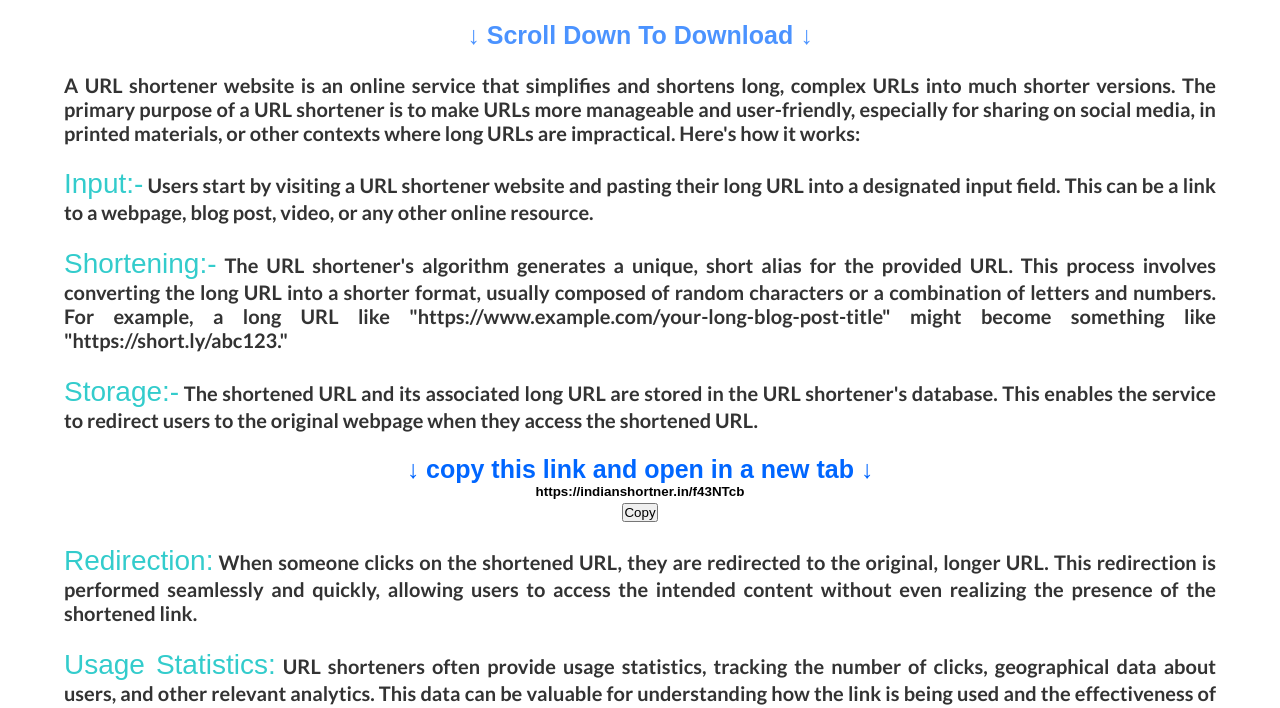
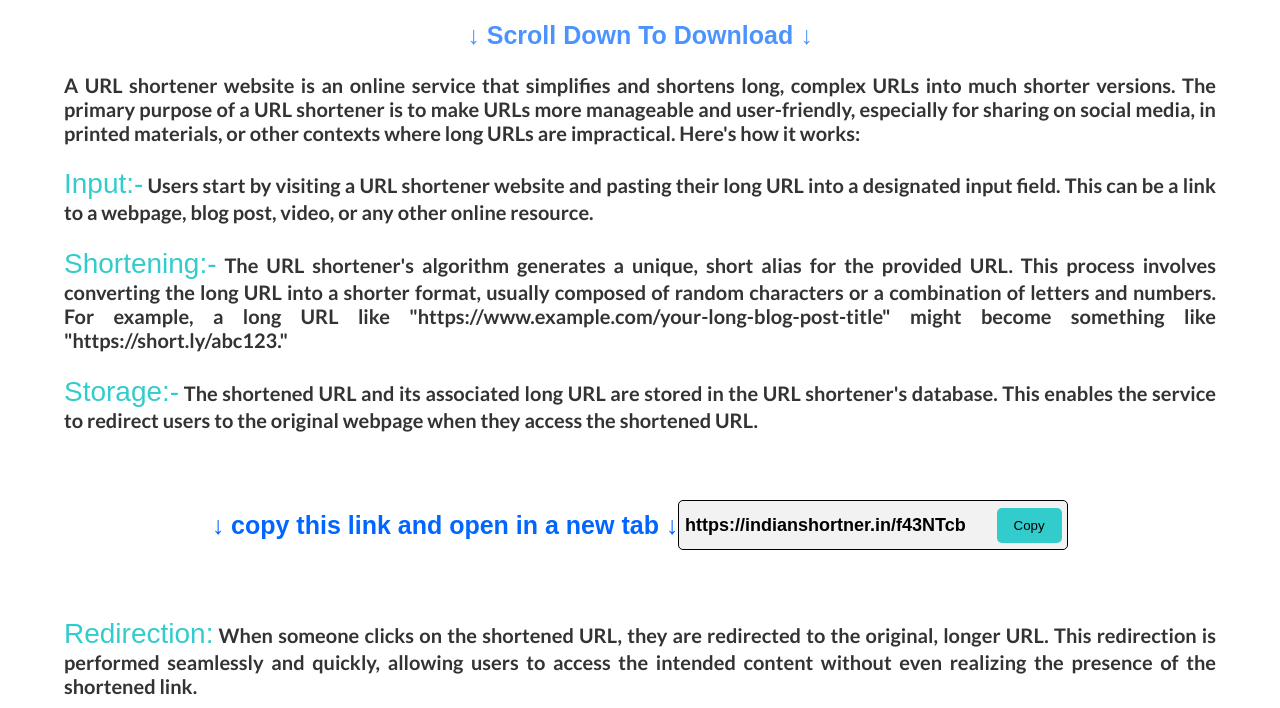
Before and after one commit to MrPrefect7/Indian-S, a plain HTML site: page pages/PV2301.html in a window 1280 px wide. Shown: the part 92-800 px from the top of the page. Drawn offline with nearby package versions, Linux system fonts and the light colour scheme; a web font is replaced by a local one.

Commit message:
Update PVstyle.css

```diff
--- a/pages/PVstyle.css
+++ b/pages/PVstyle.css
@@ -42,24 +42,43 @@
   color: #33cccc;
 }
 
-.d{
+.link-copy{
   width: 100%;
-  height: 150px;
+  height: 140px;
   display: flex;
   justify-content: center;
   align-items: center;
+  flex-wrap: wrap;
 }
 
-.d a{
-  width: 250px;
-  height: 70px;
+.link-copy span{
+  width: 390px;
+  height: 50px;
+  background: #f2f2f2;
+  display: flex;
+  justify-content: space-around;
+  align-items: center;
+  flex-wrap: wrap;
+  border-radius: 5px;
+  border: 1px solid #000;
+}
+
+.link-copy span h6{
+  width: 300px;
+  height: 40px;
+  display: flex;
+  align-items: center;
+  font-size: 18px;
+  overflow: hidden;
+  text-overflow: clip;
+}
+
+.link-copy span button{
+  width: 65px;
+  height: 35px;
+  border: none;
   background: #33cccc;
-  display: flex;
-  justify-content: center;
-  align-items: center;
   border-radius: 5px;
-  text-decoration: none;
-  color: black;
-  font-size: 30px;
+}
 
-}
+.
```
